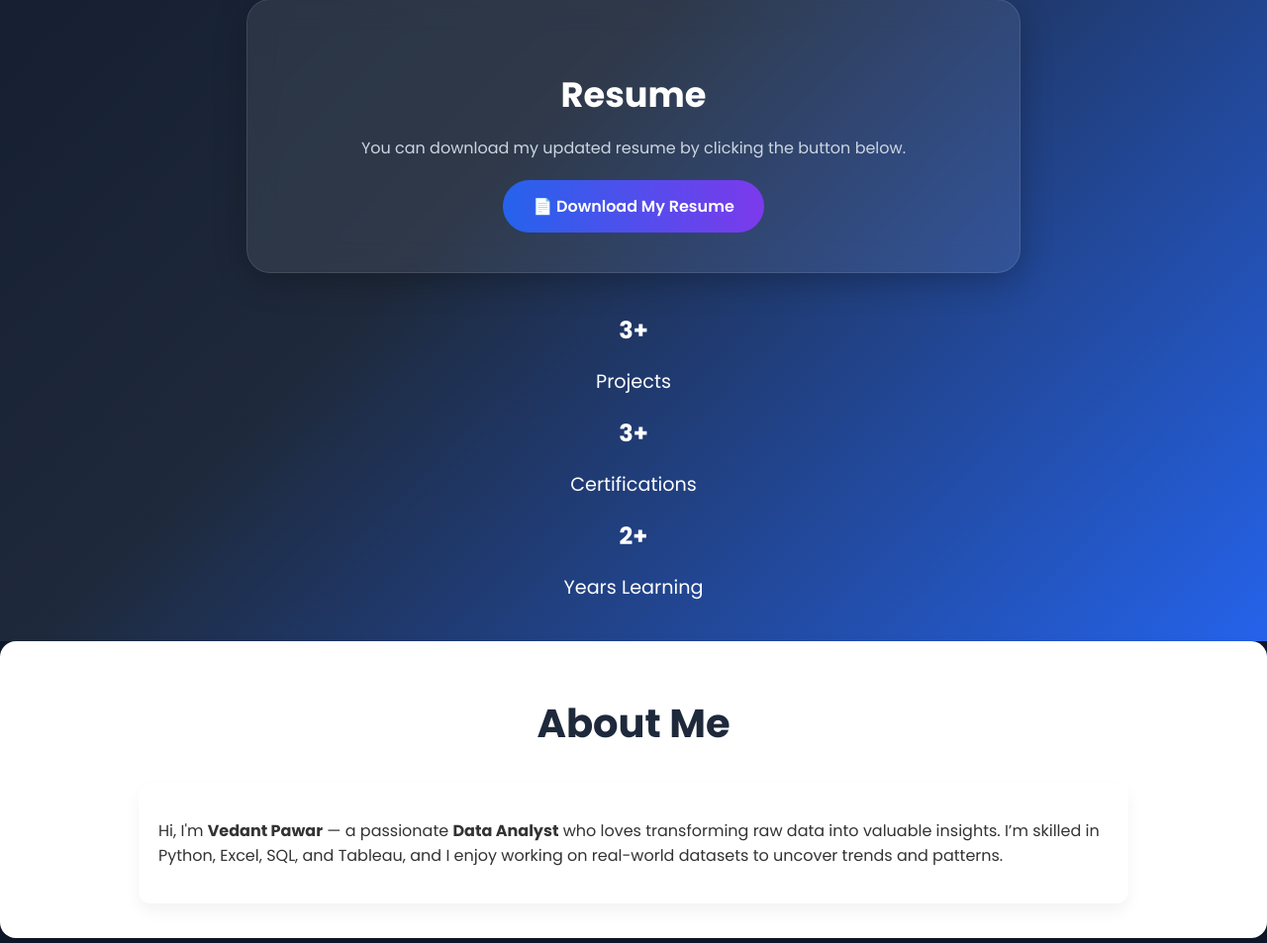
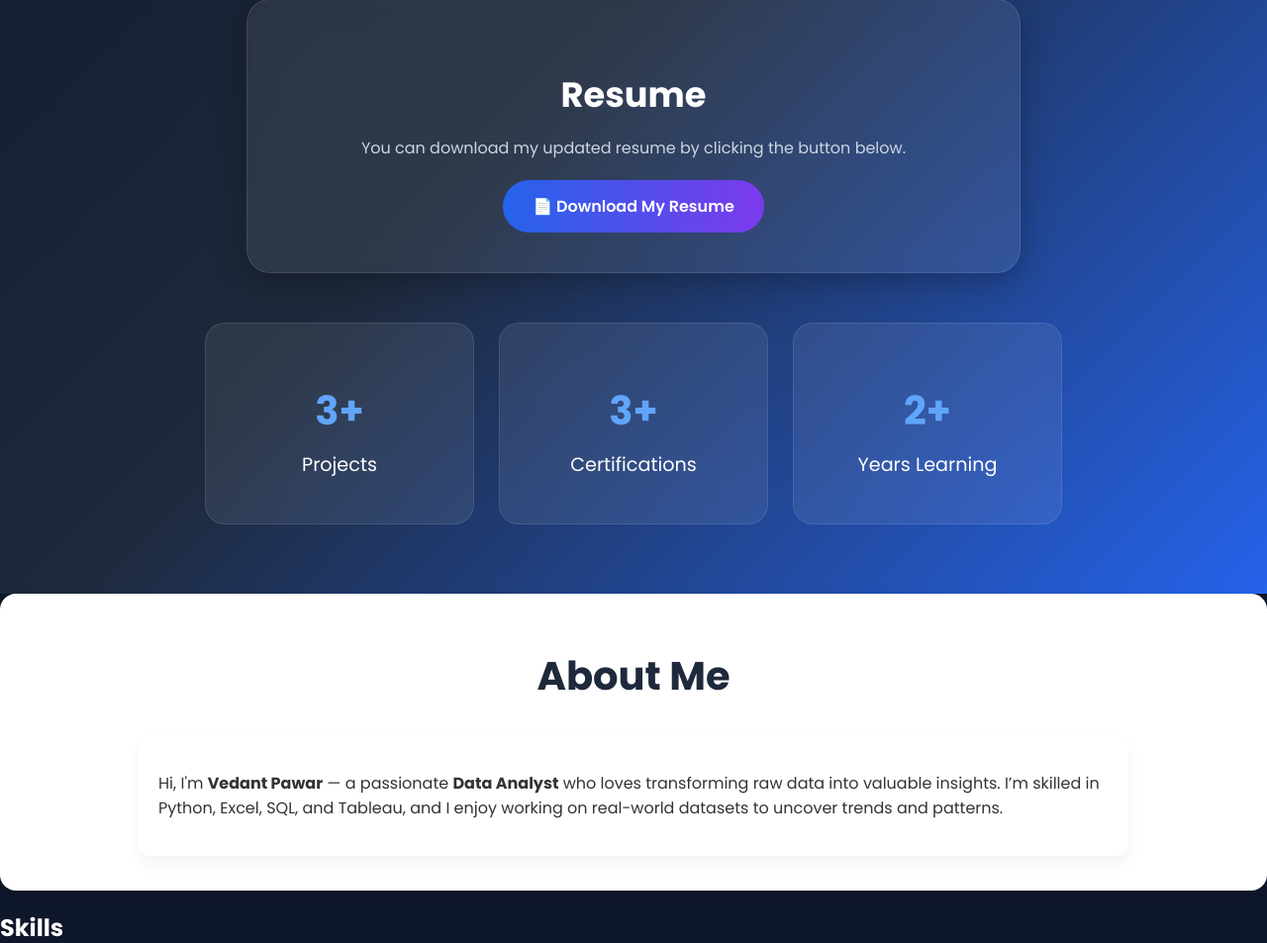
Before and after one commit to Vedant05122003/Portfolio-Site, a Flask app: page / in a window 1280 px wide. Shown: the part 562-1515 px from the top of the page at 99% size. Run offline with Flask 3, Linux system fonts and the light colour scheme; some libraries are stand-ins or nearby versions.

Commit message:
Update style.css

```diff
--- a/static/style.css
+++ b/static/style.css
@@ -589,3 +589,42 @@ footer {
     color: white;
     margin: 0 10px;
 }
+
+.stats-section {
+    display: flex;
+    justify-content: center;
+    gap: 25px;
+    margin: 50px auto;
+    flex-wrap: wrap;
+}
+
+.stat-card {
+    width: 220px;
+    text-align: center;
+
+    padding: 25px;
+
+    background: rgba(255,255,255,0.08);
+
+    backdrop-filter: blur(15px);
+
+    border-radius: 20px;
+
+    border: 1px solid rgba(255,255,255,0.1);
+
+    transition: .3s ease;
+}
+
+.stat-card:hover {
+    transform: translateY(-8px);
+}
+
+.stat-card h2 {
+    font-size: 2.5rem;
+    color: #60a5fa;
+    margin-bottom: 10px;
+}
+
+.stat-card p {
+    color: white;
+}
```
